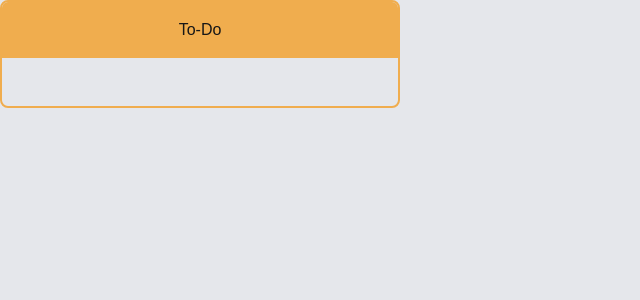
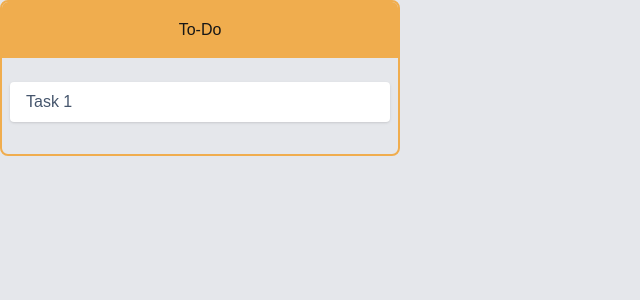
Before and after one commit to krytoss/kanban, a Next.js app: page / in a window 1280 px wide. Shown: the top 300 px of the page, without its empty margins (0-640 px from the left). Built offline with nearby package versions, Linux system fonts and the light colour scheme.

Commit message:
Created task component

```diff
--- a/src/app/page.tsx
+++ b/src/app/page.tsx
@@ -1,11 +1,12 @@
 import Board from "@/components/Board";
 import Column from "@/components/Column";
+import Task from "@/components/Task";
 
 export default function Home() {
 	return (
 		<Board>
 			<Column color="#f0ad4e" title="To-Do">
-				{/* Add tasks here */}
+				<Task text="Task 1" />
 			</Column>
 		</Board>
 	);
--- /dev/null
+++ b/src/components/Task.tsx
@@ -0,0 +1,13 @@
+type Props = {
+	text: string;
+}
+
+const Task: React.FC<Props> = ({ text }) => {
+	return (
+		<div className="bg-white px-4 py-2 rounded shadow mb-2 text-slate-600">
+			<p>{text}</p>
+		</div>
+	);
+};
+
+export default Task;
```
